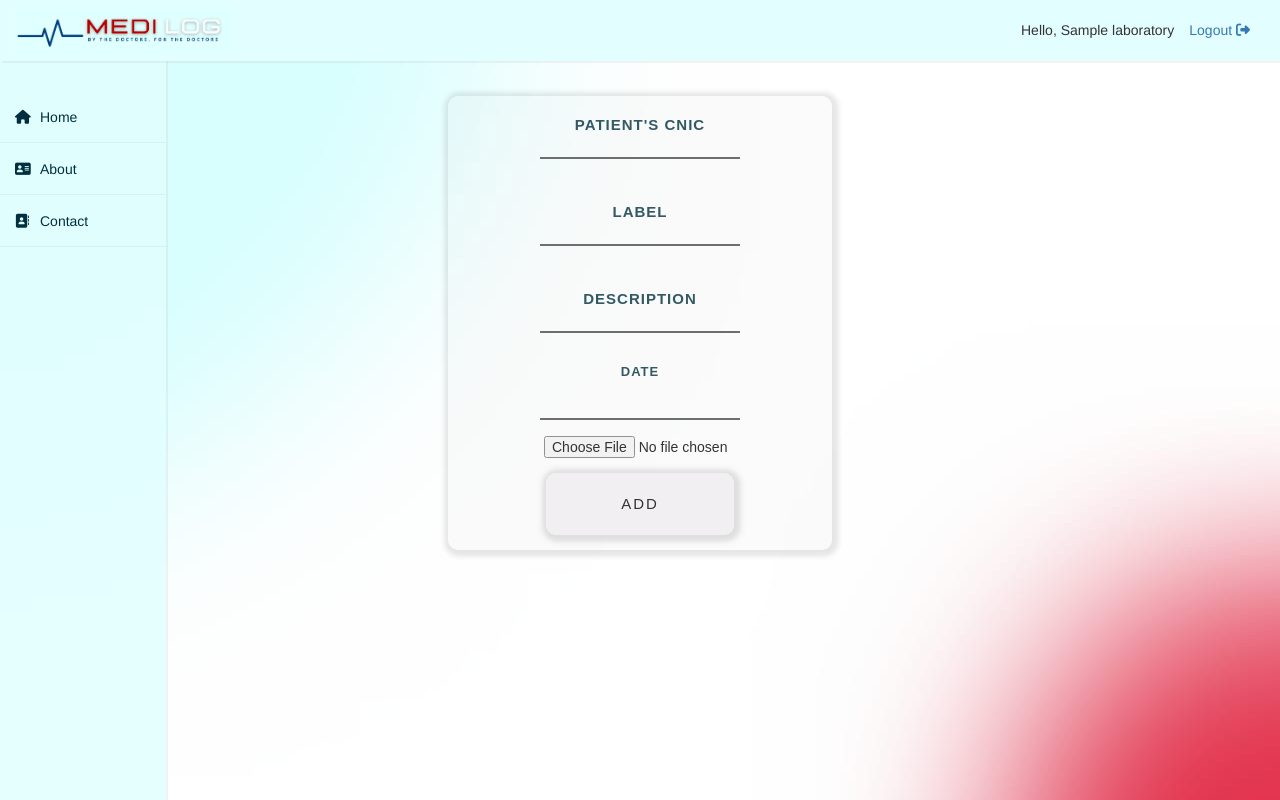
After one commit to ask4shahzaib/MediLog, a Django app: template BackEndApp/templates/BackEndApp/labHomePage.html in a window 1280 px wide. The commit adds this page. Run offline with Django 3.2, Linux system fonts and the light colour scheme; the template is opened without the code that fills it: values that come from a table or form of the project are taken from there, others are empty; tables that the repository leaves empty hold one stand-in row (values such as "Sample post"); some libraries are stand-ins or nearby versions.

Commit message:
Added Laboratory Funcationalities

```diff
--- a/BackEndApp/models.py
+++ b/BackEndApp/models.py
@@ -23,6 +23,10 @@ def doctor_profile(instance, filename):
 
 def prescriptions(instance, filename):
     return os.path.join(BASE_DIR, 'static/images/prescriptions', filename)
+
+
+def reports(instance, filename):
+    return os.path.join(BASE_DIR, 'static/images/reports', filename)
 
 
 class Patient(models.Model):
@@ -76,9 +80,9 @@ class Doctor(models.Model):
 
 class Laboratory(models.Model):
     user = models.ForeignKey(User, null=False, on_delete=CASCADE)
-    id = models.CharField(max_length=20, primary_key=True)
+    id = models.CharField(max_length=20)
     name = models.CharField(max_length=999)
-    license_No = models.CharField(max_length=10)
+    license_No = models.CharField(max_length=10, primary_key=True)
     branch_code = models.IntegerField()
     verification = True
     objects = models.Manager()
@@ -89,9 +93,9 @@ class Laboratory(models.Model):
 
 class Hospital(models.Model):
     user = models.ForeignKey(User, null=False, on_delete=CASCADE)
-    id = models.CharField(max_length=20, primary_key=True)
+    id = models.CharField(max_length=20)
     name = models.CharField(max_length=999)
-    license_No = models.CharField(max_length=10)
+    license_No = models.CharField(max_length=10, primary_key=True)
     branch_code = models.IntegerField()
     verification = True
     objects = models.Manager()
@@ -112,3 +116,16 @@ class Prescription(models.Model):
 
     def __str__(self):
         return self.description
+
+
+class LabReport(models.Model):
+    file = models.FileField(upload_to=reports)
+    label = models.CharField(max_length=30, null=False)
+    date = models.DateField()
+    description = models.CharField(max_length=99999)
+    patient = models.CharField(max_length=99)
+    laboratory = models.CharField(max_length=99)
+    objects = models.Manager()
+
+    def __str__(self):
+        return self.description
--- /dev/null
+++ b/BackEndApp/templates/BackEndApp/labHomePage.html
@@ -0,0 +1,86 @@
+{% load static %}
+<!DOCTYPE html>
+<html>
+
+<head>
+    <title>Home Page</title>
+
+    <link rel="JavaScript" href="{% static '/js/index.js' %}" />
+    <link rel="stylesheet" href="{% static '/css/styles.css' %}" />
+    <link rel="icon" href="{% static 'images/UI/favicon1.ico' %}" />
+    <link rel="preconnect" href="https://fonts.gstatic.com">
+    <link href="https://fonts.googleapis.com/css2?family=Poppins:wght@300&display=swap" rel="stylesheet">
+    <link rel="stylesheet" href="https://maxcdn.bootstrapcdn.com/bootstrap/3.4.1/css/bootstrap.min.css">
+    <script type="text/script" src="{% static '/js/index.js' %}" charset="utf-8"></script>
+    <script src="https://kit.fontawesome.com/b99e675b6e.js"></script>
+
+
+</head>
+
+<body class="bBody">
+
+    <!-- rgb(227, 254, 255); -->
+    <nav class="navbar  navbar-fixed-top" style="background-color: rgb(227, 254, 255); padding: 5px 0px; margin: 0px 0px; box-shadow: 2px 2px rgba(134, 133, 133, 0.1);">
+        <div class="container-fluid">
+
+            <div class="navbar-header">
+                <a href="#" class="navbar-left">
+                    <!--<span class="glyphicon glyphicon-search"></span>-->
+                    <img src="{% static 'images/UI/logo.png' %}" width="auto" height="50px">
+                </a>
+            </div>
+
+            <div class="collapse navbar-collapse navbar-right" id="navbarSupportedContent">
+
+                <ul class="nav navbar-nav float-left ml-auto">
+                    {%block content%}
+                    <li style="margin-top: 15px;">Hello, {{laboratory}}</li>
+                    <li><a href="{% url 'logout' %}">Logout <i class="fas fa-sign-out-alt"></i></span></a></li>
+                    {%endblock%}
+                </ul>
+            </div>
+
+        </div>
+    </nav>
+
+
+
+    <div class="wrapper">
+        <div class="sidebar">
+            <ul>
+                <li><a href="{% url 'feed' %}"><i class="fas fa-home"></i>Home</a></li>
+                <li><a href="#"><i class="fas fa-address-card"></i>About</a></li>
+                <li><a href="#"><i class="fas fa-address-book"></i>Contact</a></li>
+            </ul>
+
+        </div>
+
+        <div class="hospAddRecord">
+            <form action="/addLabReport/" enctype="multipart/form-data" method="POST">
+                {%csrf_token%}
+                <label class="animateCnicOnHosp">
+                    <input type="text" name="patient" required>
+                    <div class="label-text">Patient's CNIC</div>
+                </label>
+                <label class="animateCnicOnHosp" style="padding-top: 10%;">
+                    <input type="text" name="label" required>
+                    <div class="label-text">Label</div>
+                </label>
+                <label class="animateCnicOnHosp" style="padding-top: 10%;">
+                    <input type="text" name="description" required>
+                    <div class="label-text">Description</div>
+                </label>
+                <label class="animateCnicOnHosp" style="padding-top: 10%;">
+                    <input name="date" type="text" onfocus="(this.type='date')" onfocusout="(this.type='text')" />
+                    <div class="label-text">Date</div>
+                </label>
+                <input type="file" id="prescription" name="file" style="padding-left: 25%; padding-top: 3%;" accept="Application/pdf, image/*" required>
+                <button type="submit" value="submit" class="addButtonHosp">Add</button>
+            </form>
+        </div>
+
+
+
+</body>
+
+</html>
--- a/BackEndApp/urls.py
+++ b/BackEndApp/urls.py
@@ -8,6 +8,7 @@ urlpatterns = [
     path('feed/', views.feed, name='feed'),
     path('logout/', views.logoutUser, name='logout'),
     path('addPrescription/', views.addPrescription, name='addPrescription'),
+    path('addLabReport/', views.addLabReport, name='addLabReport'),
     path('profile/', views.profile, name='profile'),
     path('summary/', views.summary, name='summary'),
     path('viewPrescription/', views.viewPrescription, name='viewPrescription'),
```
Also changed, not shown: BackEndApp/templates/BackEndApp/patientHomePage.html (+17 -10 lines), BackEndApp/views.py (+93 -42 lines), BackEndApp/migrations/0001_initial.py, BackEndApp/migrations/0002_auto_20210107_1323.py (deleted), static/images/prescriptions/dengue_UoM3zEj.jpg (added), 1 other file.
